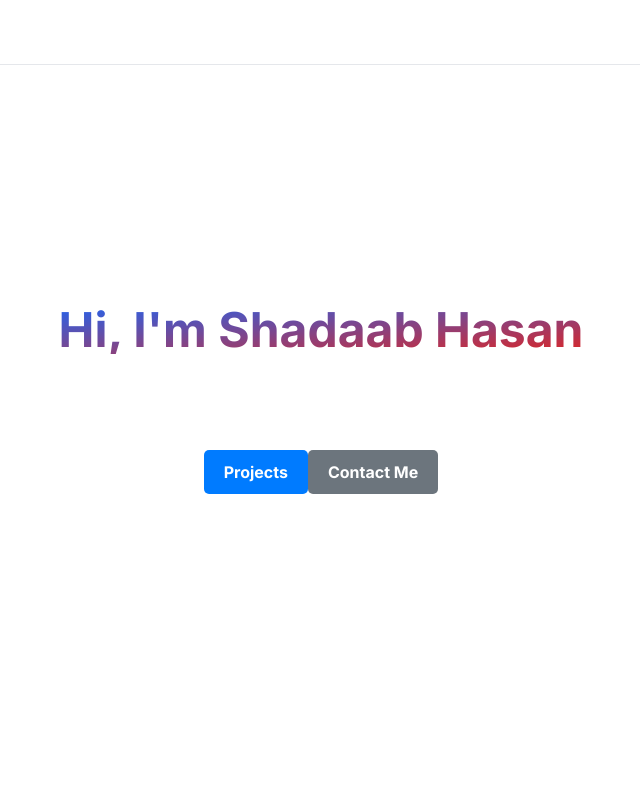
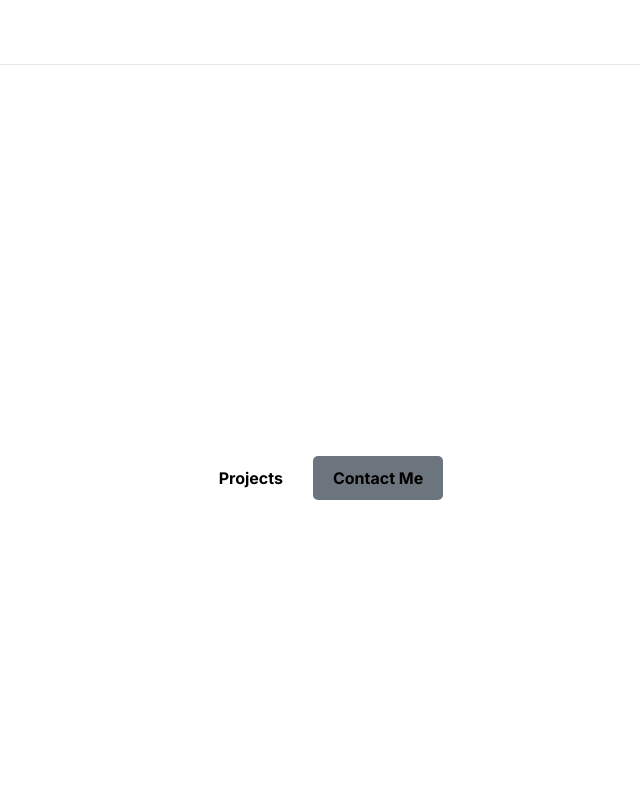
Before and after one commit to ShadaabHasan/portfolio, a Next.js app: page / in a window 1280 px wide. Shown: the top 800 px of the page, without its empty margins (319-959 px from the left). Built offline with nearby package versions, Linux system fonts and the light colour scheme.

Commit message:
css update

```diff
--- a/app/components/Aboutme1.jsx
+++ b/app/components/Aboutme1.jsx
@@ -23,14 +23,14 @@ const Aboutme1 = () => {
                         <div className="grid lg:grid-cols-5 gap-8 items-start mb-16 py-5">
                             <div className="rounded-xl border bg-card text-card-foreground shadow lg:col-span-2 p-6 hover:shadow-md transition-shadow py-11">
                                 <div className="flex items-center gap-3 mb-6">
-                                    <div className="p-2 rounded-lg bg-primary/10">
+                                    <div className="p-2 rounded-lg bg-primary/10 bg-black">
                                         <svg xmlns="http://www.w3.org/2000/svg" width="24" height="24" viewBox="0 0 24 24" fill="none" stroke="currentColor" strokeWidth="2" strokeLinecap="round" strokeLinejoin="round" className="lucide lucide-graduation-cap w-6 h-6 text-primary">
                                             <path d="M21.42 10.922a1 1 0 0 0-.019-1.838L12.83 5.18a2 2 0 0 0-1.66 0L2.6 9.08a1 1 0 0 0 0 1.832l8.57 3.908a2 2 0 0 0 1.66 0z"></path>
                                             <path d="M22 10v6"></path>
                                             <path d="M6 12.5V16a6 3 0 0 0 12 0v-3.5"></path>
                                         </svg>
                                     </div>
-                                    <h3 className="inline-flex items-center text-2xl font-semibold">Background</h3>
+                                    <h3 className="inline-flex items-center text-2xl font-semibold ">Background</h3>
                                 </div>
                                 <p className="inline-flex items-center text-muted-foreground leading-relaxed">As a final-year Computer Engineering student at Rizvi College of Engineering, I am passionate about applying AI and data science to solve real-world problems. My expertise includes creating predictive models, exploring NLP for automating literature reviews, and developing scalable solutions in data science.</p>
                             </div>
--- a/app/components/Home1.jsx
+++ b/app/components/Home1.jsx
@@ -5,11 +5,12 @@ const Home = () => {
     <>
         <div className="relative min-h-screen flex flex-col">
        <div className="main-section">
-            <h1 className="mt-0 flex font-bold text-5xl bg-gradient-to-br from-blue-600 to-red-600 bg-clip-text text-transparent ">Hi, I'm Shadaab Hasan</h1>
+       {/* <h1 className="mt-0 flex font-bold text-5xl bg-gradient-to-br from-blue-600 to-red-600 bg-clip-text text-transparent ">Hi, I'm Shadaab Hasan</h1> */}
+            <h1 className="mt-0 flex font-bold text-5xl ">Hi, I'm Shadaab Hasan</h1>
             <p className="mt-6 text-lg md:text-xl lg:text-2xl text-muted-foreground max-w-3xl">A passionate and aspiring Data Scientist</p>
             <p className='mt-2'>Check out my work or connect with me:</p>
             <div>
-                <a href="#projects" className="btn btn-primary mt-2">Projects</a>
+                <a href="#projects" className="btn btn-primary mt-2 ">Projects</a>
                 <a href="#contact" className="btn btn-secondary">Contact Me</a>
             </div>
       </div>
--- a/app/globals.css
+++ b/app/globals.css
@@ -16,13 +16,14 @@
     padding: 10px 20px;
     border-radius: 5px;
     background-color: #1d25b9;
-    color: #ffffff;
+    color: #000000;
     font-size: 1rem;
     font-weight: bold;
     text-align: center;
     border: none;
     cursor: pointer;
     text-decoration: none;
+    margin-top: 20px;
     transition: background-color 0.3s ease;
 }
 
@@ -31,8 +32,9 @@
 }
 
 .btn-primary {
-    background-color: #007bff;
-    color: #ffffff;
+    background-color: white;
+    color: #000000;
+    margin-right: 10px;
 }
 
 .btn-primary:hover {
@@ -41,7 +43,7 @@
 
 .btn-secondary {
     background-color: #6c757d;
-    color: #ffffff;
+    color: #000000;
 }
 
 .btn-secondary:hover {
```
